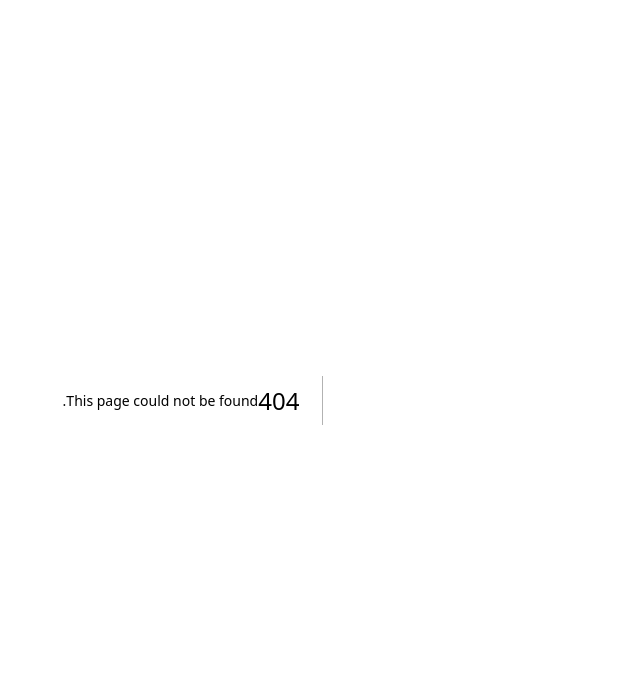
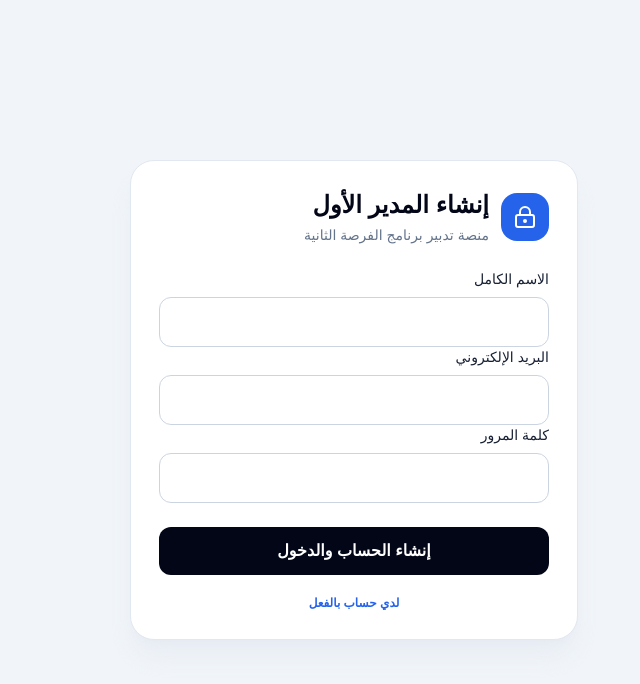
Before and after one commit to mourad-sat/second-chance, a Next.js app: page /setup in a window 1280 px wide. Before the commit this address had no page. Shown: the top 684 px of the page, without its empty margins (479-1119 px from the left). Built offline with nearby package versions, Linux system fonts and the light colour scheme.

Commit message:
feat: add initial setup page

```diff
--- /dev/null
+++ b/app/setup/page.tsx
@@ -0,0 +1,5 @@
+import { AuthForm } from "@/components/AuthForm";
+
+export default function SetupPage() {
+  return <main className="grid min-h-screen place-items-center bg-slate-100 p-4"><AuthForm mode="setup" /></main>;
+}
```
